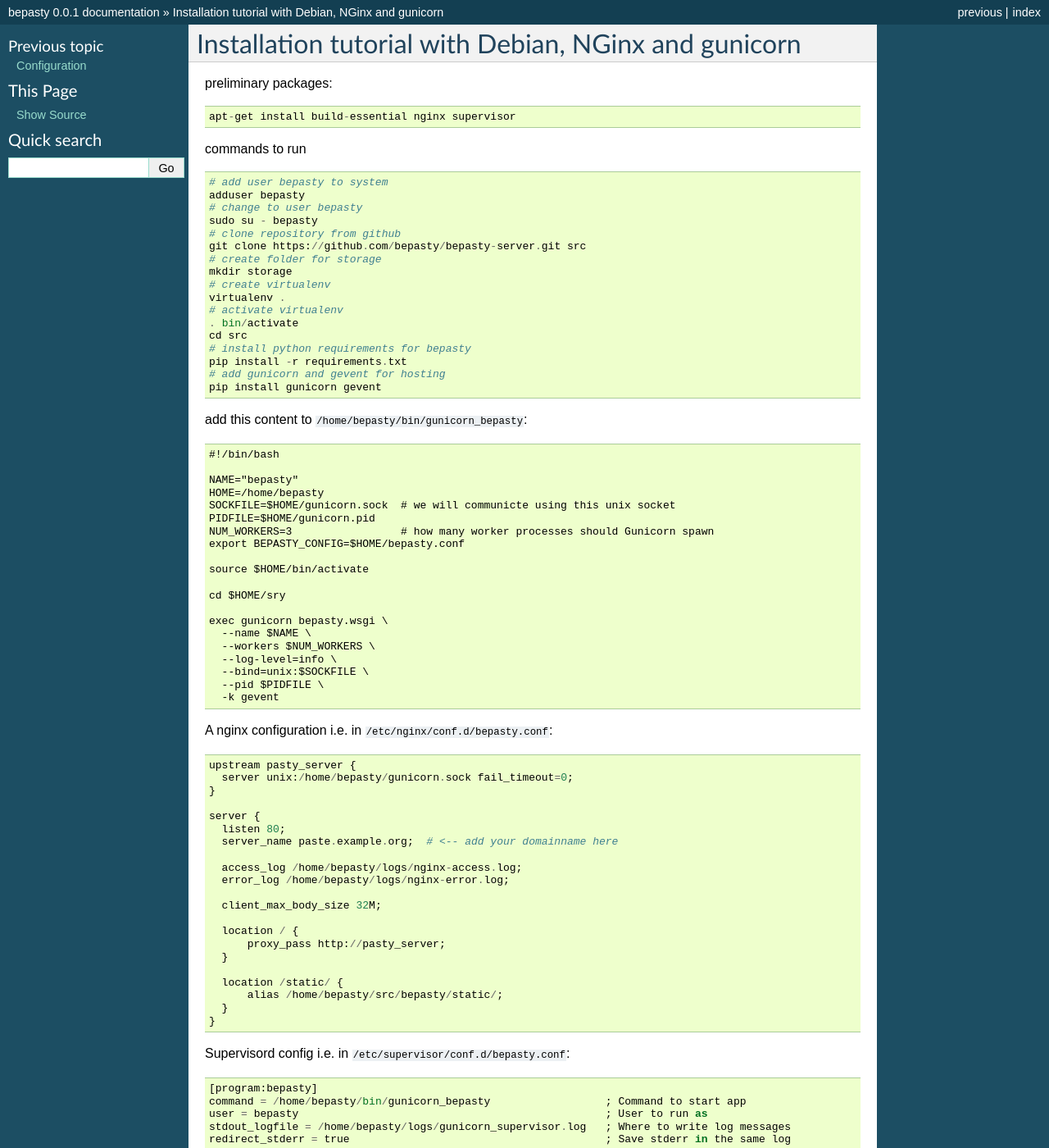
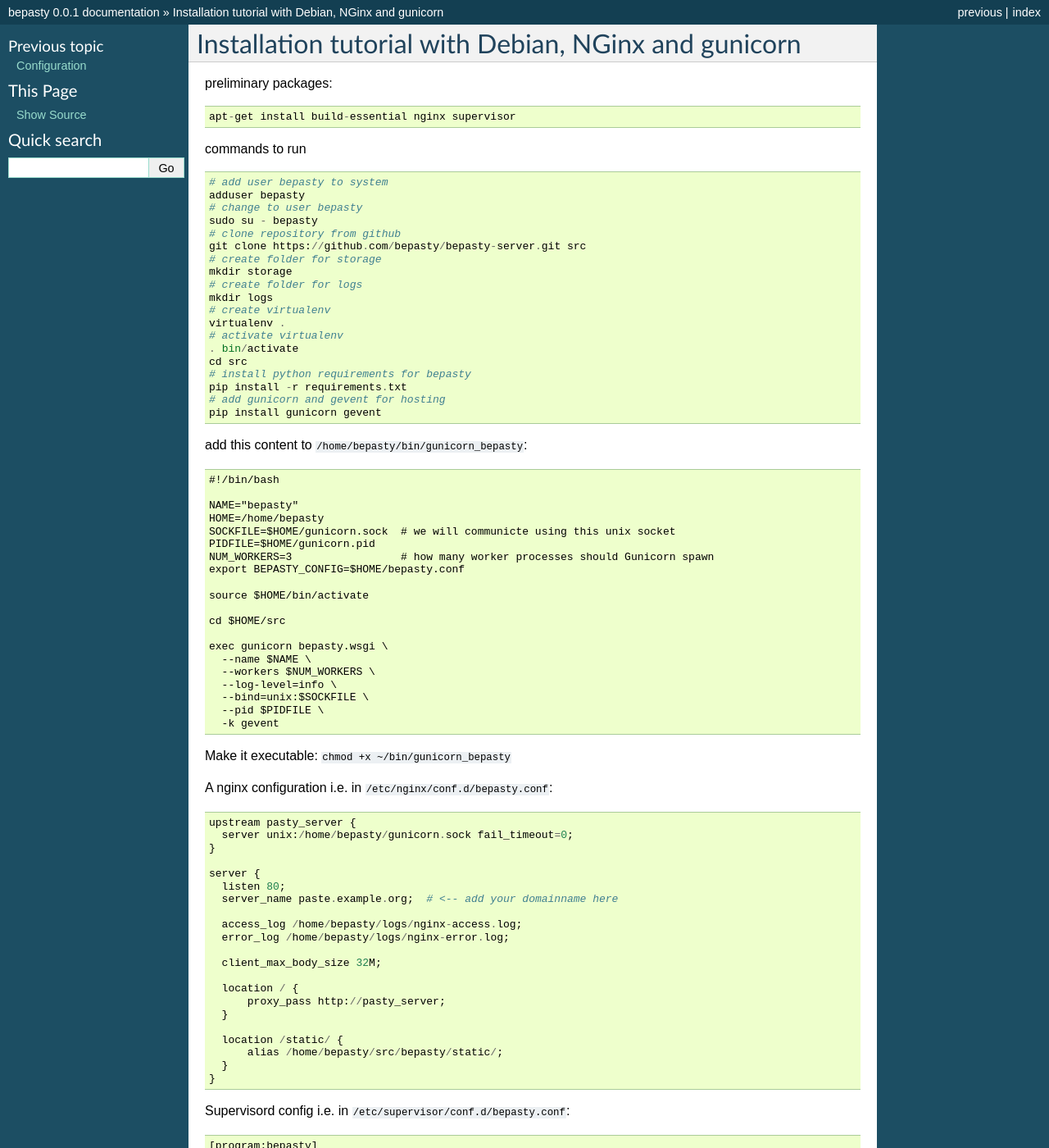
Before and after one commit to bepasty/bepasty-server, a Sphinx documentation site: the page built from docs/source/install-tutorial.rst, in a window 1280 px wide and 1400 px high. Shown: the whole window at 82% size. Built offline with Sphinx 7.4.7, drawn with Linux system fonts in a browser that asks for light colours.

Commit message:
improve install documentaiton a little

```diff
--- a/docs/source/install-tutorial.rst
+++ b/docs/source/install-tutorial.rst
@@ -22,6 +22,8 @@
   git clone https://github.com/bepasty/bepasty-server.git src
   # create folder for storage
   mkdir storage
+  # create folder for logs
+  mkdir logs
   # create virtualenv
   virtualenv .
   # activate virtualenv
@@ -48,7 +50,7 @@
 
   source $HOME/bin/activate
 
-  cd $HOME/sry
+  cd $HOME/src
 
   exec gunicorn bepasty.wsgi \
     --name $NAME \
@@ -58,6 +60,7 @@
     --pid $PIDFILE \
     -k gevent
 
+Make it executable: ``chmod +x ~/bin/gunicorn_bepasty``
 
 A nginx configuration i.e. in ``/etc/nginx/conf.d/bepasty.conf``:
 
```
